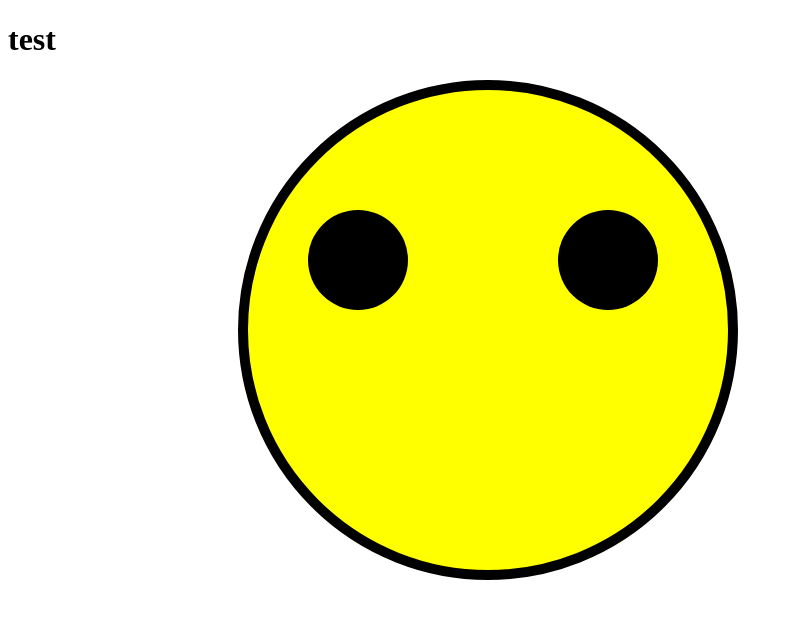
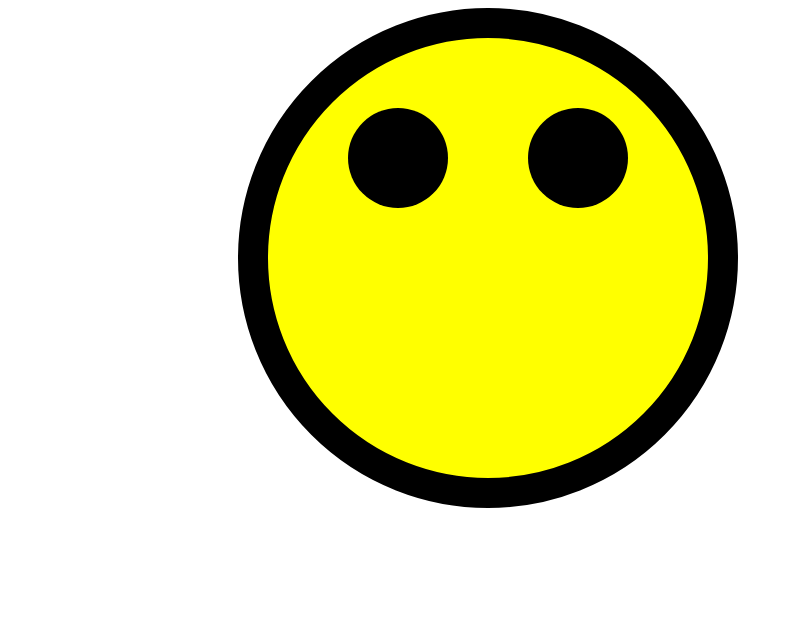
Before and after one commit to kendalenz/mouse-follower, a React app: page /#/ in a window 1280 px wide. Shown: the top 618 px of the page, without its empty margins (0-793 px from the left). Built offline with nearby package versions, Linux system fonts and the light colour scheme; the HTML template or start-up script is replaced by a standard one.

Commit message:
converted smily face to js

```diff
--- a/src/Components/Home.js
+++ b/src/Components/Home.js
@@ -1,29 +1,38 @@
 import React from 'react';
 
 const Home = () => {
+
+  const width = 960;
+  const height = 500;
+  const centerX = width / 2;
+  const centerY = height / 2;
+  const strokeWidth = 30;
+  const eyeOffsetX = 90;
+  const eyeOffsetY = 100;
+  const eyeRadius = 50;
+
   return (
     <div>
-      <h1>test</h1>
-       <svg width="960" height="500">
+       <svg width={width} height={height}>
       <circle
-        cx="480"
-        cy="250"
-        r="245"
+        cx={centerX}
+        cy={centerY}
+        r={centerY - strokeWidth / 2}
         fill="yellow"
         stroke="black"
-        strokeWidth="10"
+        strokeWidth={strokeWidth}
       >
       </circle>
       <circle
-        cx="350"
-        cy="180"
-        r="50"
+        cx={centerX - eyeOffsetX}
+        cy={centerY - eyeOffsetY}
+        r={eyeRadius}
       >
       </circle>
       <circle
-        cx="600"
-        cy="180"
-        r="50"
+        cx={centerX + eyeOffsetX}
+        cy={centerY - eyeOffsetY}
+        r={eyeRadius}
       >
       </circle>
     </svg>
```
Also changed, not shown: 2 other files (tests, documents, lock files or other folders).
